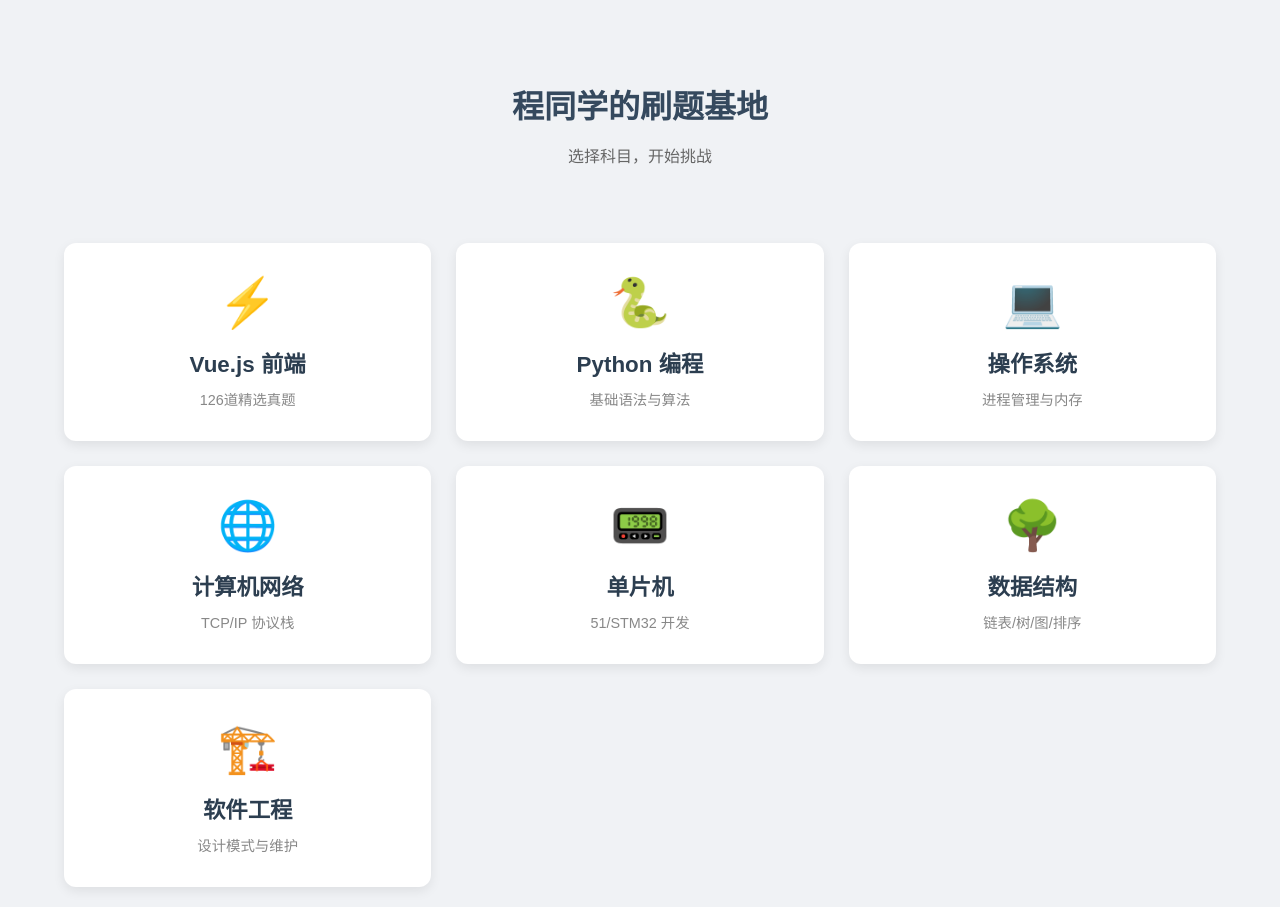
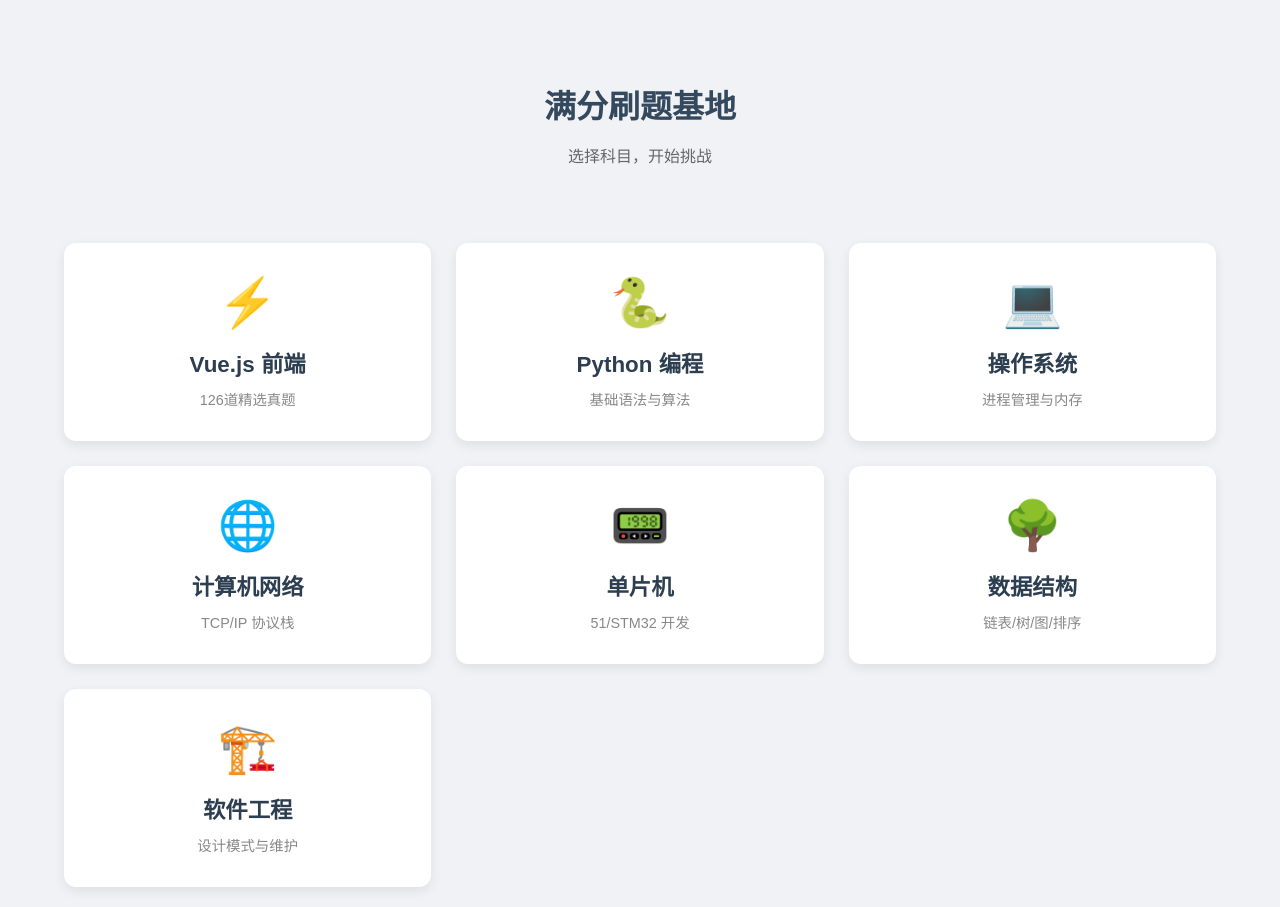
Before and after one commit to rjzms/tk2, a plain HTML site: page index.html in a window 1280 px wide. Drawn offline with Linux system fonts and the light colour scheme.

Commit message:
Update index.html

```diff
--- a/index.html
+++ b/index.html
@@ -19,7 +19,7 @@
 </head>
 <body>
     <div class="header">
-        <h1>程同学的刷题基地</h1>
+        <h1>满分刷题基地</h1>
         <p>选择科目，开始挑战</p>
     </div>
     <div class="container">
```
